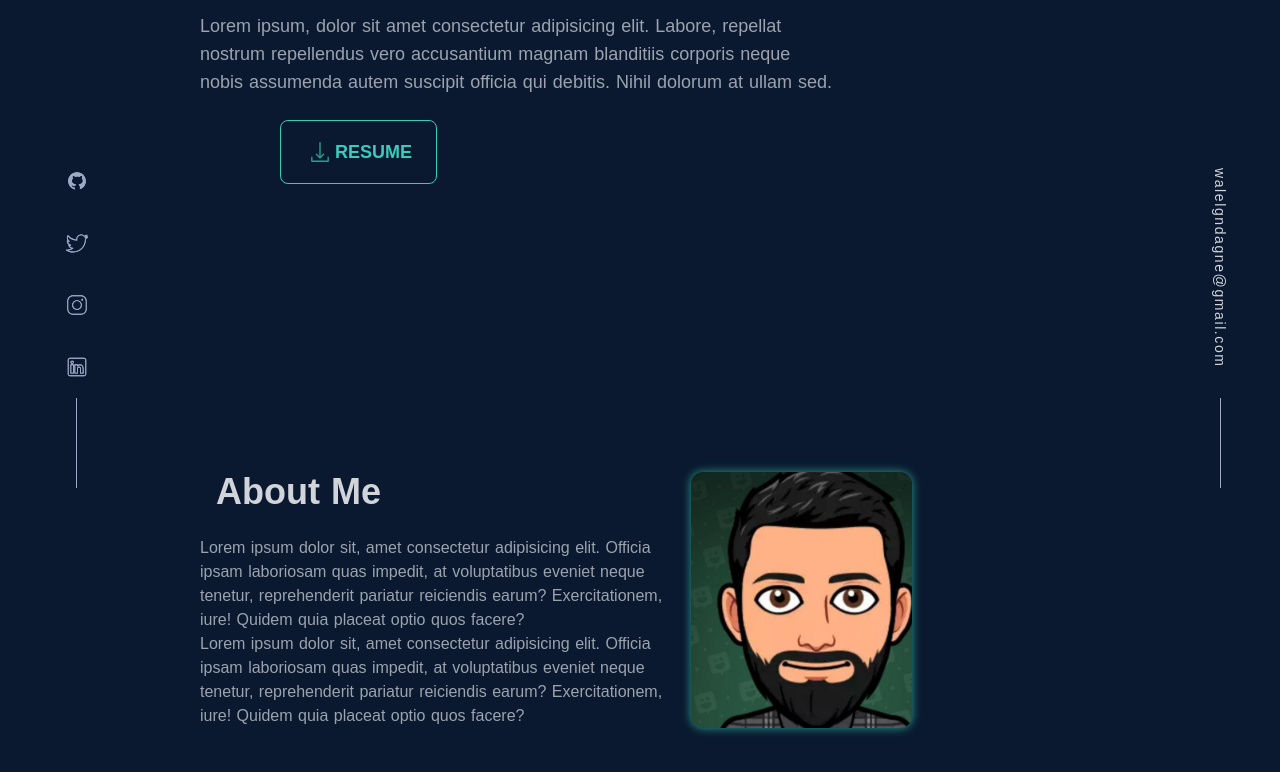
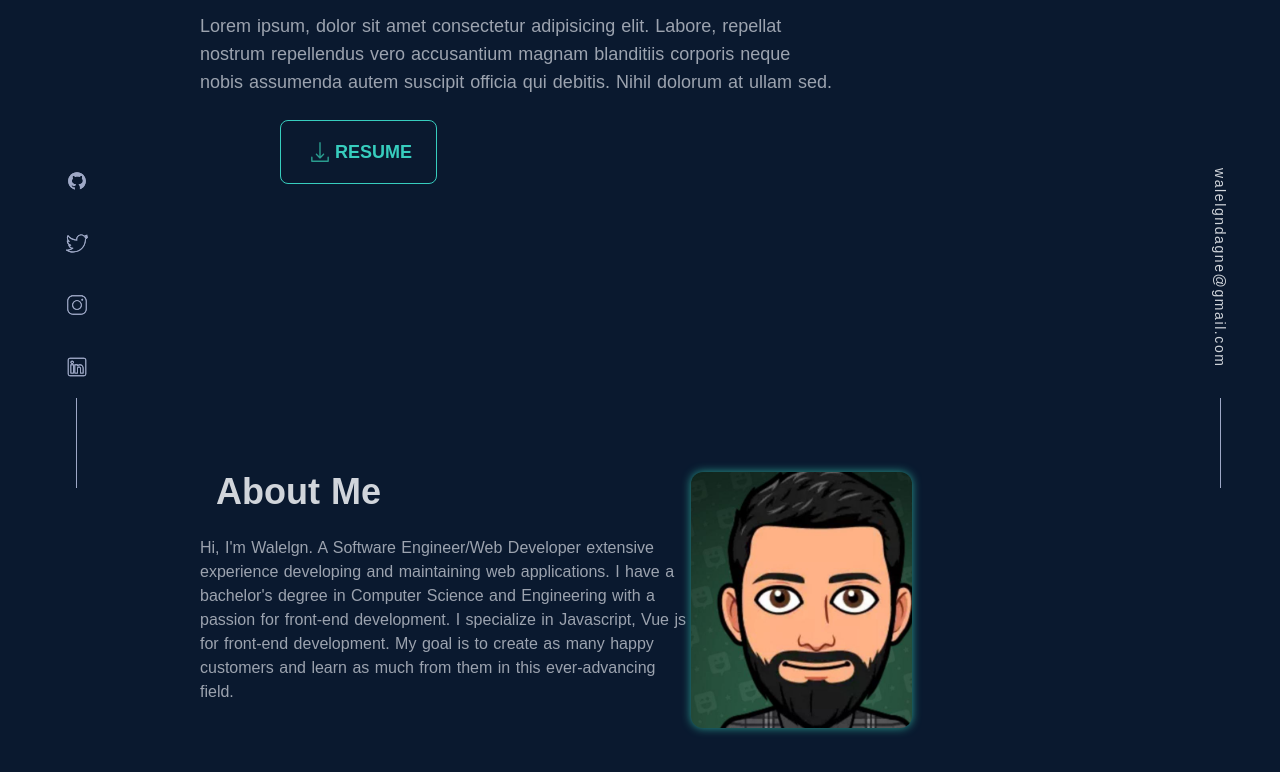
Before and after one commit to waledagne/portfolio-site, a Nuxt app: page / in a window 1280 px wide. Shown: the part 312-1084 px from the top of the page. Built offline with nearby package versions, Linux system fonts and the light colour scheme.

Commit message:
about me section placeholder text change

```diff
--- a/components/about.vue
+++ b/components/about.vue
@@ -6,17 +6,14 @@
           <h1 class="text-4xl text-gray-300 mb-6 font-semibold mx-4">
             About Me
           </h1>
+          <p class="text-gray-400"></p>
           <p class="text-gray-400">
-            Lorem ipsum dolor sit, amet consectetur adipisicing elit. Officia
-            ipsam laboriosam quas impedit, at voluptatibus eveniet neque
-            tenetur, reprehenderit pariatur reiciendis earum? Exercitationem,
-            iure! Quidem quia placeat optio quos facere?
-          </p>
-          <p class="text-gray-400">
-            Lorem ipsum dolor sit, amet consectetur adipisicing elit. Officia
-            ipsam laboriosam quas impedit, at voluptatibus eveniet neque
-            tenetur, reprehenderit pariatur reiciendis earum? Exercitationem,
-            iure! Quidem quia placeat optio quos facere?
+            Hi, I'm Walelgn. A Software Engineer/Web Developer extensive
+            experience developing and maintaining web applications. I have a
+            bachelor's degree in Computer Science and Engineering with a passion
+            for front-end development. I specialize in Javascript, Vue js for
+            front-end development. My goal is to create as many happy customers
+            and learn as much from them in this ever-advancing field.
           </p>
         </div>
         <div class="mb-9 mt-8 md:mt-0">
```
